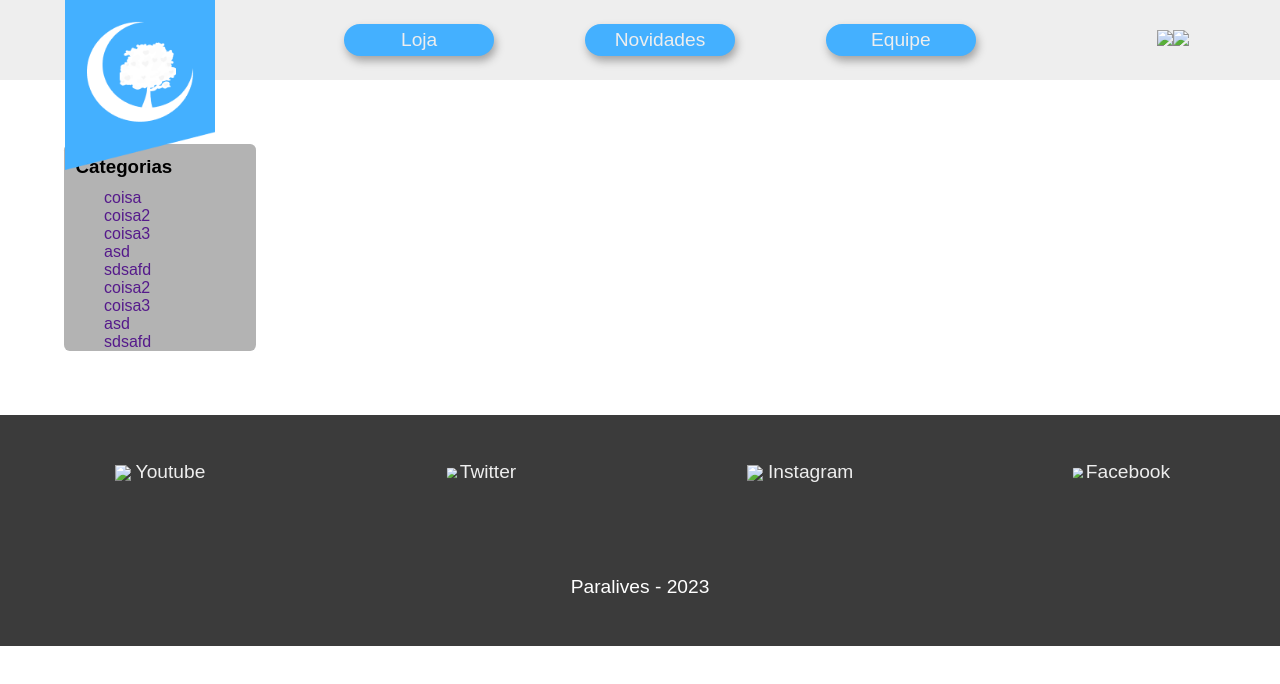
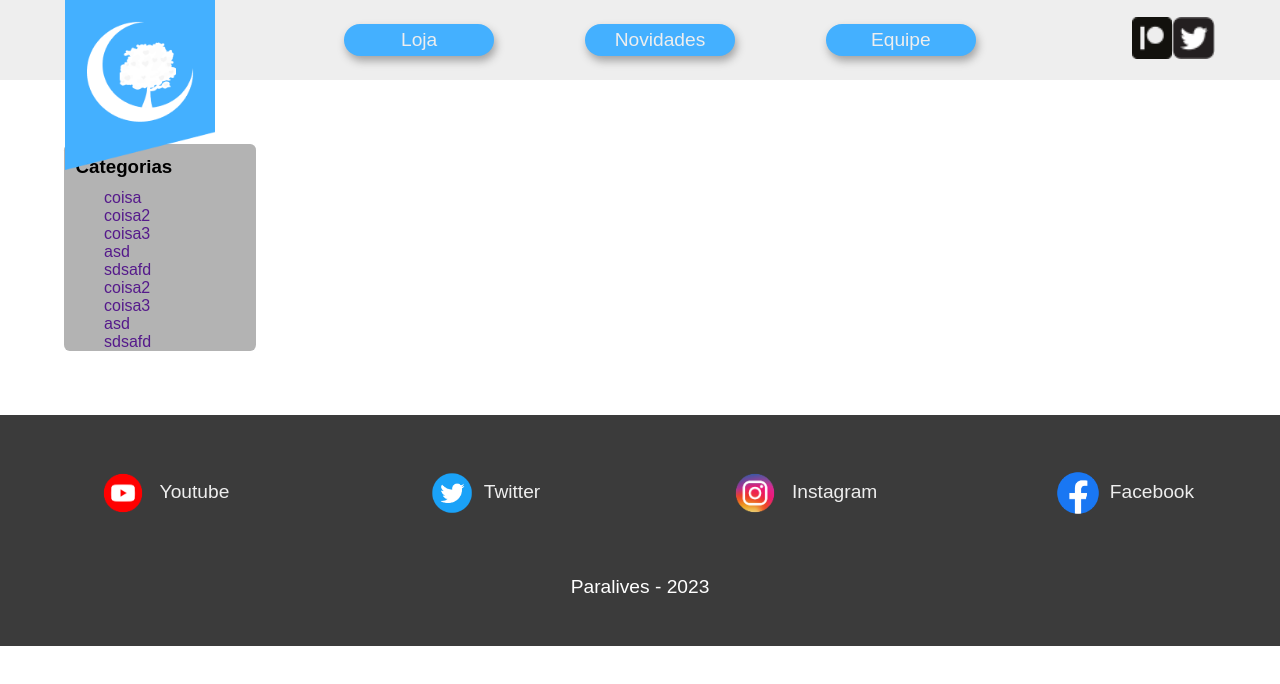
Before and after one commit to nestossss/fanpage-paralives, a plain HTML site: page loja.html in a window 1280 px wide. Drawn offline with Linux system fonts and the light colour scheme; the site is published under a folder, as on GitHub Pages, so addresses that start at the root find nothing; a web font is replaced by a local one.

Commit message:
Update loja.html

```diff
--- a/loja.html
+++ b/loja.html
@@ -26,8 +26,8 @@
             </li>
         </ul>
         <div id="redes">
-            <a href=""><img id="patreon" src="/imagens/patreon.png"></a>
-            <a href=""><img id="twitter" src="/imagens/twitter.png"></a>
+            <a href=""><img id="patreon" src="imagens/patreon.png"></a>
+            <a href=""><img id="twitter" src="imagens/twitter.png"></a>
         </div>
     </nav>
     </header>
@@ -51,16 +51,16 @@
             <br>
         <div class="canais">
             <div class="contato contatolink">
-                <a class="linkfooter" href="https://www.youtube.com/c/Paralives"><img src="/imagens/vecteezy_youtube-logo-png-youtube-icon-transparent_18930575_594.png"> Youtube</a>
+                <a class="linkfooter" href="https://www.youtube.com/c/Paralives"><img src="imagens/vecteezy_youtube-logo-png-youtube-icon-transparent_18930575_594.png"> Youtube</a>
             </div>
             <div class="contato contatolink">
-                <a class="linkfooter" href="https://twitter.com/ParalivesGame"><img class="logos" src="/imagens/vecteezy_twitter-png-icon_16716467_979.png">Twitter</a>
+                <a class="linkfooter" href="https://twitter.com/ParalivesGame"><img class="logos" src="imagens/vecteezy_twitter-png-icon_16716467_979.png">Twitter</a>
             </div>
             <div class="contato contatolink">
-                <a class="linkfooter" href="https://www.instagram.com/paralivesgame/ "><img src="/imagens/instagram.png"> Instagram</a>
+                <a class="linkfooter" href="https://www.instagram.com/paralivesgame/ "><img src="imagens/instagram.png"> Instagram</a>
              </div>
             <div class="contato contatolink">
-                <a class="linkfooter" href=" https://web.facebook.com/Paralives/?_rdc=1&_rdr"><img class="logos" src="/imagens/facebook.png">Facebook</a>
+                <a class="linkfooter" href=" https://web.facebook.com/Paralives/?_rdc=1&_rdr"><img class="logos" src="imagens/facebook.png">Facebook</a>
             </div>
         </div>
             <div class="contato" id="nomefinal">
```
